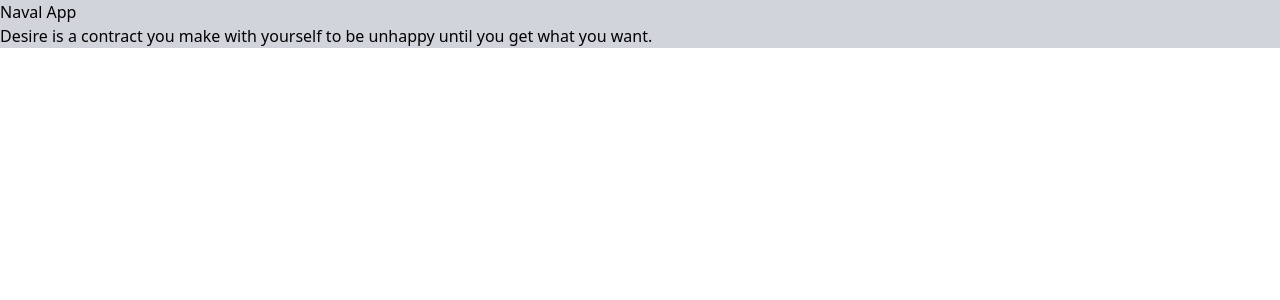
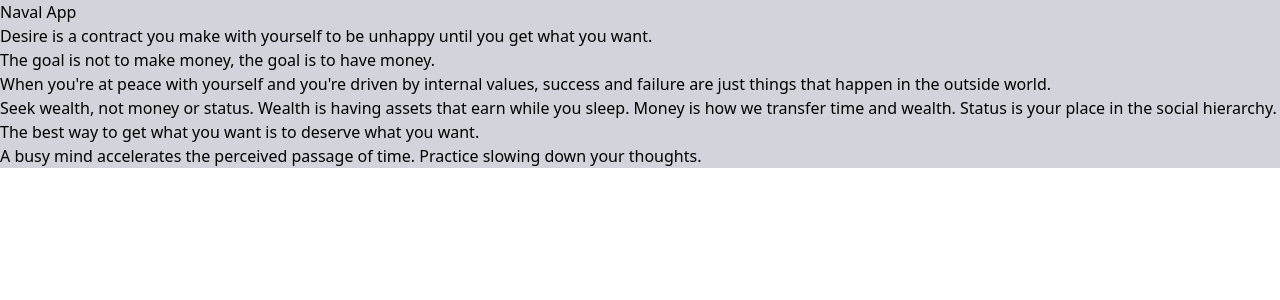
Before and after one commit to joehalls605/Mind-Strings, a React (Create React App) app: page / in a window 1280 px wide. Shown: the top 300 px of the page. Built offline with nearby package versions, Linux system fonts and the light colour scheme.

Commit message:
mapping out quotes based on condition

```diff
--- a/src/App.js
+++ b/src/App.js
@@ -2,8 +2,9 @@
 import navalQuotes from './Quotes/navalQuotes';
 
 function App() {
-  // Since there's no category in navalQuotes, we can directly use the array
-  const items = navalQuotes.map((quote, index) => <p key={index}>{quote.quote}</p>);
+  const categoryToDisplay = "wisdom";
+  const filteredQuotes = navalQuotes.filter(item => item.category === categoryToDisplay);
+  const items = filteredQuotes.map((quote, index) => <p key={index}>{quote.quote}</p>);
 
   return (
     <div className="bg-gray-300">
--- a/src/Quotes/navalQuotes.js
+++ b/src/Quotes/navalQuotes.js
@@ -1,7 +1,60 @@
 const navalQuotes = [
     {
+      category: 'wisdom',
       quote: "Desire is a contract you make with yourself to be unhappy until you get what you want.",
-    }
+    },
+    {
+      category: 'wisdom',
+      quote: "The goal is not to make money, the goal is to have money.",
+    },
+    {
+      category: 'wisdom',
+      quote: "When you're at peace with yourself and you're driven by internal values, success and failure are just things that happen in the outside world.",
+    },
+    {
+      category: 'wisdom',
+      quote: "Seek wealth, not money or status. Wealth is having assets that earn while you sleep. Money is how we transfer time and wealth. Status is your place in the social hierarchy.",
+    },
+    {
+      category: 'wisdom',
+      quote: "The best way to get what you want is to deserve what you want.",
+    },
+    {
+      category: 'wisdom',
+      quote: "A busy mind accelerates the perceived passage of time. Practice slowing down your thoughts.",
+    },
+    {
+      category: 'happiness',
+      quote: "Happiness is a choice and a skill and you can devote yourself to learning that skill and making that choice.",
+    },
+    {
+      category: 'happiness',
+      quote: "The foundation of happiness is health – physical, mental, and emotional.",
+    },
+    {
+      category: 'happiness',
+      quote: "The trick to being really fulfilled is to be grateful.",
+    },
+    {
+      category: 'happiness',
+      quote: "Suffering is just a refusal to accept the way things are.",
+    },
+    {
+      category: 'life',
+      quote: "The time you enjoy wasting is not wasted time.",
+    },
+    {
+      category: 'life',
+      quote: "All the real benefits in life come from compound interest.",
+    },
+    {
+      category: 'life',
+      quote: "Play long-term games with long-term people.",
+    },
+    {
+      category: 'life',
+      quote: "Your business and your relationships should be set up so that they can run as well without you as they do with you.",
+    },
   ];
 
   export default navalQuotes;
```
